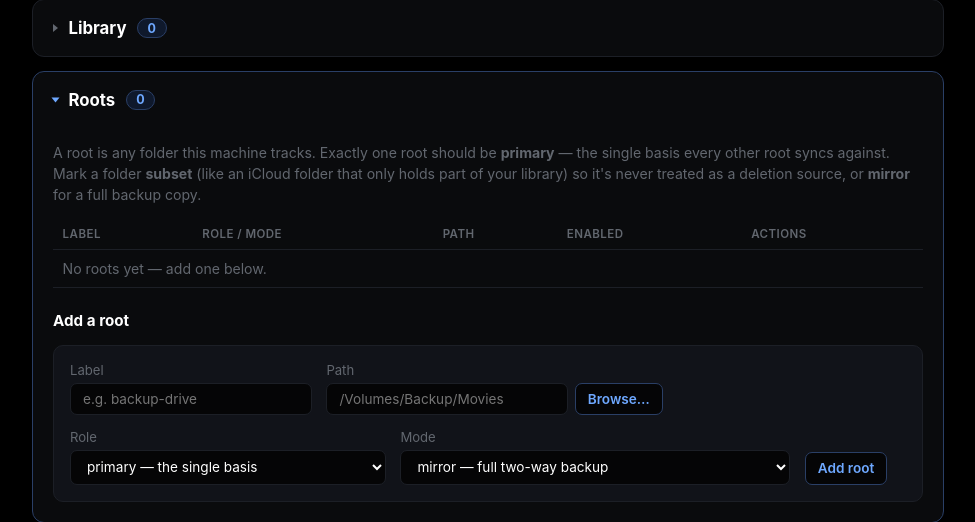
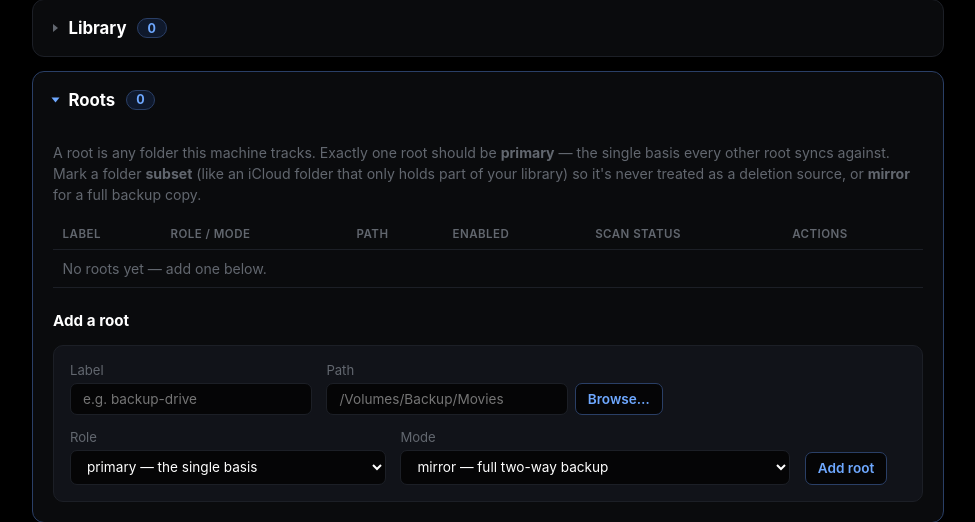
Before and after one commit to argj92/mediavault, a FastAPI app: template src/mediavault/web/templates/index.html in a window 1280 px wide. Shown: the part 146-668 px from the top of the page, without its empty margins (152-1127 px from the left). Run offline with FastAPI, Linux system fonts and the light colour scheme; the template is opened without the code that fills it, so the values that code supplies are empty; parts of the project's set-up code (start-up, migrations or seed data) failed here and were passed over.

Commit message:
Show scan progress in the UI; commit it periodically so it's actually visible
Diagnosed live against a real ~2.9TB library across two roots (1788 + 2378
files, USB + SMB): nothing in the UI distinguished "still scanning" from
"broken" -- the files/scans tables stay completely empty for however long
the first scan takes (which, over USB/SMB rather than local disk, is real
hours, not seconds), so Sync/Promote correctly show nothing to do yet, but
look identical to actually being stuck.

- scan_root now commits progress periodically (throttled to ~1s of wall
  time, so it doesn't matter whether files are few-and-huge or
  many-and-tiny) instead of one commit at the very end. A second connection
  (the web UI) can now see it moving. Bonus: an interrupted scan (crash,
  sleep, force-quit -- all things that happened during this exact debugging
  session) only has to re-hash whatever wasn't committed yet, not restart
  from byte zero.
- Roots table gains a Scan status column: "scanning... N file(s) so far",
  "last scanned Xm/Xh ago -- N file(s)", or "never scanned yet".
  db.get_active_scan treats a scan stuck at finished_at IS NULL for more
  than 6h as abandoned (a crashed process) rather than claiming it's still
  running forever.
- The page auto-refreshes every 5s (plain <meta refresh>, no JS) while any
  root has an active scan, so progress is visible without manually reloading.

Co-Authored-By: Claude Sonnet 5 <noreply@anthropic.com>

```diff
--- a/src/mediavault/db.py
+++ b/src/mediavault/db.py
@@ -310,6 +310,35 @@ def start_scan(conn: sqlite3.Connection, root_label: str) -> int:
     return cur.lastrowid
 
 
+def update_scan_progress(conn: sqlite3.Connection, scan_id: int, files_scanned: int) -> None:
+    """Called periodically while a scan is still running (see scanner.py) so
+    a concurrent reader (the web UI) can show it's actually making progress,
+    not just show nothing until it finishes."""
+    conn.execute("UPDATE scans SET files_scanned=? WHERE id=?", (files_scanned, scan_id))
+
+
+def get_active_scan(conn: sqlite3.Connection, root_label: str, stale_after_seconds: float = 6 * 3600) -> sqlite3.Row | None:
+    """The in-progress scan for this root, if any (finished_at IS NULL). A
+    scan whose process crashed/was killed leaves its row stuck at
+    finished_at IS NULL forever -- treat one old enough as abandoned rather
+    than claim it's still running. 6h is generous on purpose: a real
+    multi-terabyte library can legitimately take that long."""
+    row = conn.execute(
+        "SELECT * FROM scans WHERE root_label=? AND finished_at IS NULL ORDER BY started_at DESC LIMIT 1",
+        (root_label,),
+    ).fetchone()
+    if row is not None and time.time() - row["started_at"] > stale_after_seconds:
+        return None
+    return row
+
+
+def get_last_finished_scan(conn: sqlite3.Connection, root_label: str) -> sqlite3.Row | None:
+    return conn.execute(
+        "SELECT * FROM scans WHERE root_label=? AND finished_at IS NOT NULL ORDER BY finished_at DESC LIMIT 1",
+        (root_label,),
+    ).fetchone()
+
+
 def finish_scan(conn: sqlite3.Connection, scan_id: int, stats: dict) -> None:
     conn.execute(
         """UPDATE scans SET finished_at=?, files_scanned=?, new_files=?, updated_files=?,
--- a/src/mediavault/web/app.py
+++ b/src/mediavault/web/app.py
@@ -10,6 +10,7 @@ import platform
 import shutil
 import sqlite3
 import subprocess
+import time
 import urllib.parse
 from contextlib import asynccontextmanager
 from pathlib import Path
@@ -54,7 +55,21 @@ def human_bytes(n) -> str:
     return f"{n:.1f} PB"
 
 
+def time_ago(unix_ts) -> str:
+    if unix_ts is None:
+        return "never"
+    seconds = max(0, time.time() - unix_ts)
+    if seconds < 60:
+        return "just now"
+    if seconds < 3600:
+        return f"{int(seconds // 60)}m ago"
+    if seconds < 86400:
+        return f"{int(seconds // 3600)}h ago"
+    return f"{int(seconds // 86400)}d ago"
+
+
 templates.env.filters["human_bytes"] = human_bytes
+templates.env.filters["time_ago"] = time_ago
 
 
 def get_config(request: Request) -> AppConfig:
@@ -92,6 +107,14 @@ def index(request: Request, msg: str | None = None):
     config = get_config(request)
     with get_conn(request) as conn:
         roots = db.list_roots(conn)
+        scan_status = {}
+        for r in roots:
+            active = db.get_active_scan(conn, r["label"])
+            scan_status[r["label"]] = {
+                "active": active,
+                "last_finished": None if active else db.get_last_finished_scan(conn, r["label"]),
+            }
+        any_scan_active = any(s["active"] for s in scan_status.values())
         total_files = sum(1 for _ in db.all_files(conn))
         total_bytes = sum((f["size"] or 0) for f in db.all_files(conn) if not f["is_placeholder"])
         dup_groups = dedupe.find_duplicates(conn)
@@ -140,6 +163,8 @@ def index(request: Request, msg: str | None = None):
             "machine": config.machine,
             "scan_interval": config.scan_interval_minutes,
             "roots": roots,
+            "scan_status": scan_status,
+            "any_scan_active": any_scan_active,
             "has_primary": has_primary,
             "total_files": total_files,
             "total_bytes": total_bytes,
--- a/src/mediavault/web/templates/base.html
+++ b/src/mediavault/web/templates/base.html
@@ -5,6 +5,7 @@
   <meta name="viewport" content="width=device-width, initial-scale=1">
   <title>{% block title %}MediaVault{% endblock %}</title>
   <link rel="stylesheet" href="/static/style.css">
+  {% block head %}{% endblock %}
 </head>
 <body>
   <nav class="topnav">
--- a/src/mediavault/web/templates/index.html
+++ b/src/mediavault/web/templates/index.html
@@ -1,8 +1,12 @@
 {% extends "base.html" %}
 {% block title %}{{ machine }} — MediaVault{% endblock %}
+{% block head %}{% if any_scan_active %}<meta http-equiv="refresh" content="5">{% endif %}{% endblock %}
 {% block content %}
 <h1>{{ machine }}</h1>
 <p class="subtle">Background rescan every {{ scan_interval }} min. Index and config for this machine only — nothing here is shared via git.</p>
+{% if any_scan_active %}
+<p class="subtle">A scan is in progress — this page refreshes itself every 5s while that's true.</p>
+{% endif %}
 
 <!-- ========================================================== LIBRARY -->
 <details id="library" class="section">
@@ -48,8 +52,9 @@
     <p class="subtle">A root is any folder this machine tracks. Exactly one root should be <b>primary</b> — the single basis every other root syncs against. Mark a folder <b>subset</b> (like an iCloud folder that only holds part of your library) so it's never treated as a deletion source, or <b>mirror</b> for a full backup copy.</p>
 
     <table>
-      <tr><th>Label</th><th>Role / Mode</th><th>Path</th><th>Enabled</th><th colspan="3">Actions</th></tr>
+      <tr><th>Label</th><th>Role / Mode</th><th>Path</th><th>Enabled</th><th>Scan status</th><th colspan="3">Actions</th></tr>
       {% for r in roots %}
+      {% set status = scan_status[r.label] %}
       <tr>
         <td>{{ r.label }}{% if r.role == 'primary' %} <span class="pill ok">basis</span>{% endif %}</td>
         <td>
@@ -70,6 +75,15 @@
         </td>
         <td class="path">{{ r.path }}</td>
         <td>{{ "yes" if r.enabled else "no" }}</td>
+        <td>
+          {% if status.active %}
+          <span class="pill warn">scanning… {{ status.active.files_scanned }} file(s) so far</span>
+          {% elif status.last_finished %}
+          <span class="subtle">last scanned {{ status.last_finished.finished_at|time_ago }} — {{ status.last_finished.files_scanned }} file(s)</span>
+          {% else %}
+          <span class="subtle">never scanned yet</span>
+          {% endif %}
+        </td>
         <td><form method="post" action="/roots/{{ r.label }}/scan"><button>Scan now</button></form></td>
         <td><form method="post" action="/roots/{{ r.label }}/toggle"><button>{{ "Disable" if r.enabled else "Enable" }}</button></form></td>
         <td>
@@ -80,7 +94,7 @@
         </td>
       </tr>
       {% else %}
-      <tr><td colspan="7" class="subtle">No roots yet — add one below.</td></tr>
+      <tr><td colspan="8" class="subtle">No roots yet — add one below.</td></tr>
       {% endfor %}
     </table>
 
```
Also changed, not shown: src/mediavault/scanner.py (+13 -0 lines), tests/test_scan_progress.py (added, +67 -0 lines).
